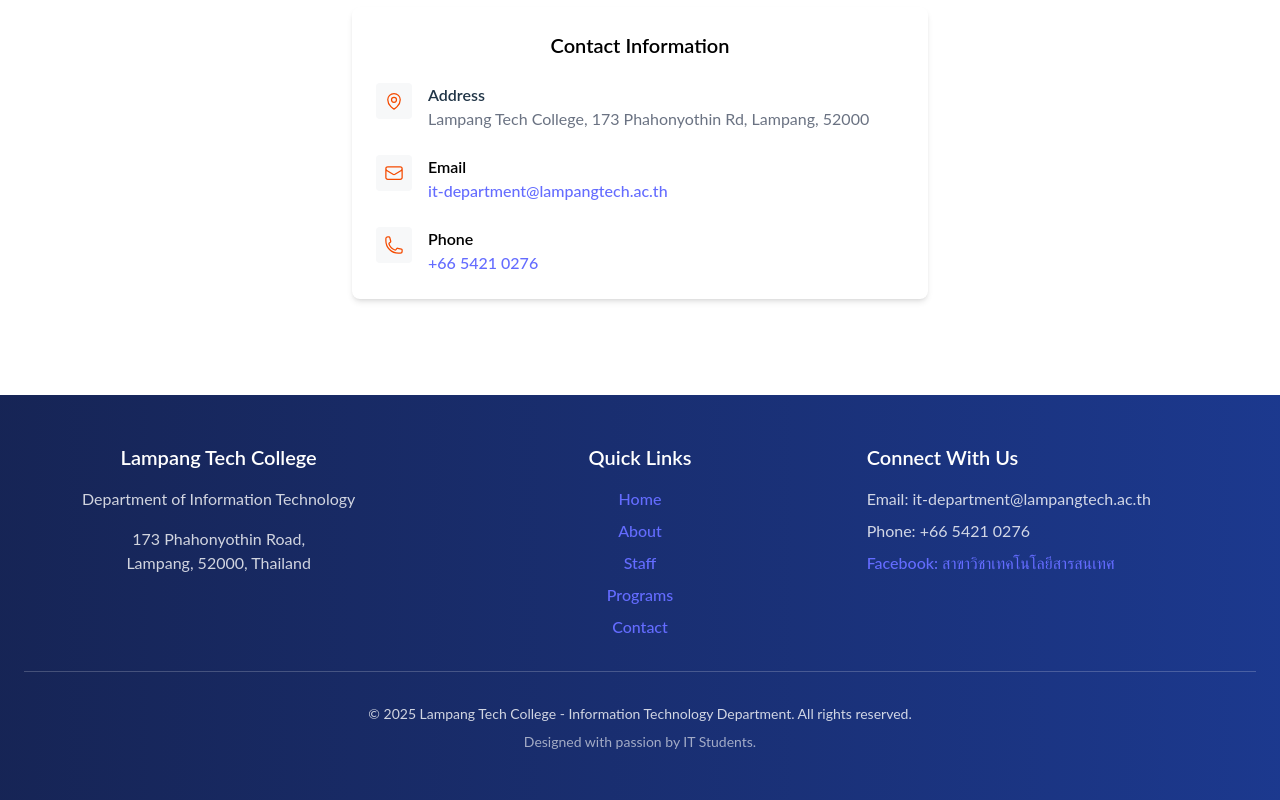
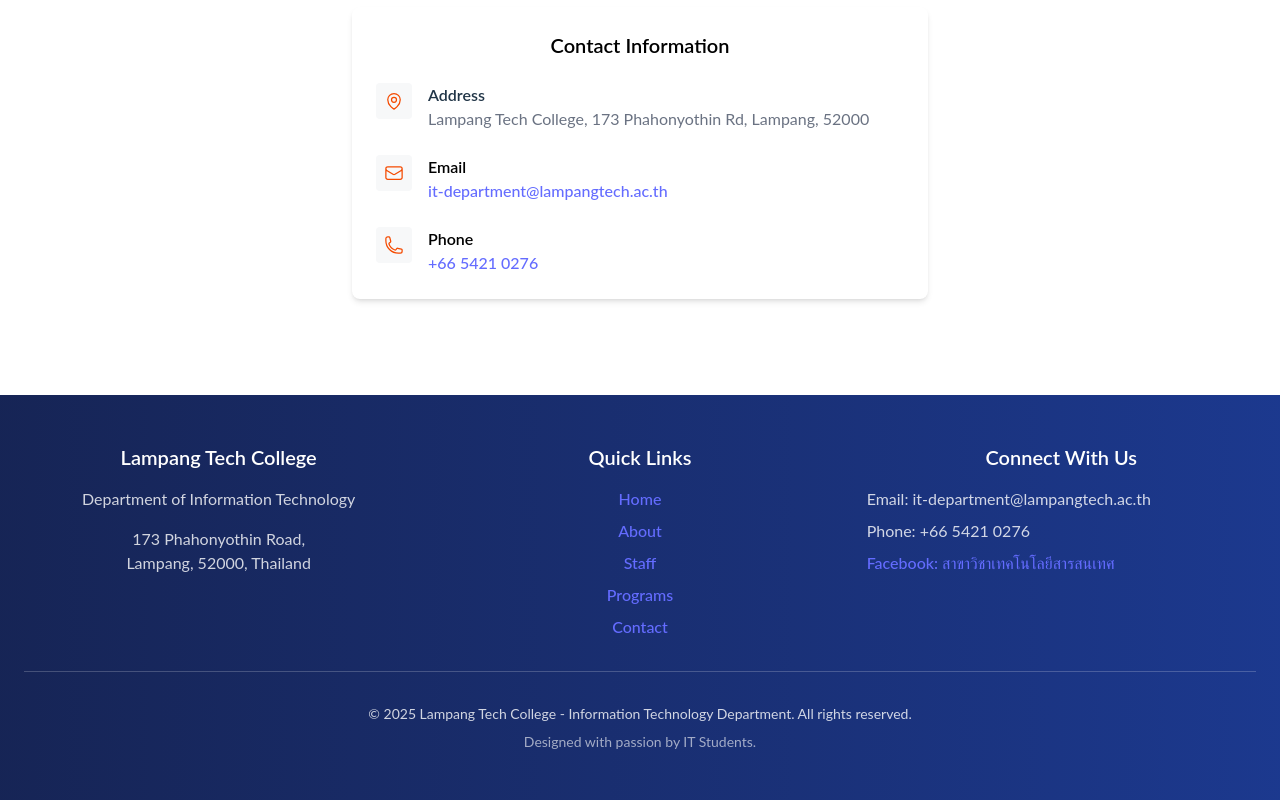
Before and after one commit to ItsRyS/lptcpms, a React (Vite) app in the folder client/: page / in a window 1280 px wide. Shown: the part 3796-4596 px from the top of the page. Built offline with nearby package versions, Linux system fonts and the light colour scheme.

Commit message:
text center

```diff
--- a/client/src/components/common/Footer.jsx
+++ b/client/src/components/common/Footer.jsx
@@ -62,7 +62,7 @@
           </div>
 
           <div className="flex flex-col text-left">
-            <h3 className="text-xl font-semibold mb-4 text-white">
+            <h3 className="text-xl text-center font-semibold mb-4 text-white">
               Connect With Us
             </h3>
             <p className="text-white/80 mb-2">
```
